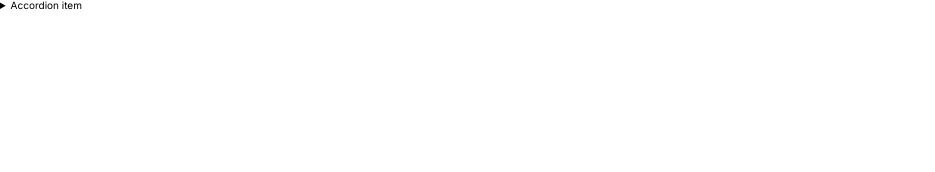
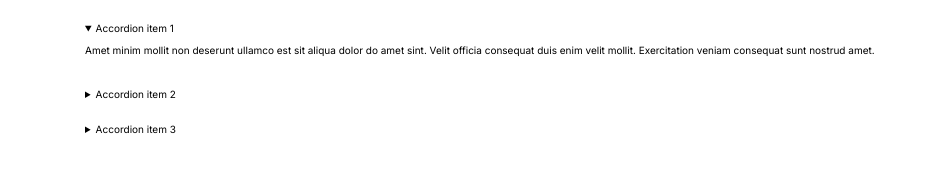
Before and after one commit to js-tasks-ru/htmlcss-20210812_mediaca, a website: page 03-lection1/02-accordion/index.html in a window 1280 px wide. Shown: the whole page, without its empty margins (0-935 px from the left). Drawn offline with Linux system fonts and the light colour scheme.

Commit message:
add: базовая разметка аккордеона

```diff
--- a/03-lection1/02-accordion/index.html
+++ b/03-lection1/02-accordion/index.html
@@ -2,17 +2,44 @@
 <!-- Страница с аккордеоном -->
 <html lang="ru">
 <head>
+    <title>Компонент Accordion</title>
+    <meta charset="utf-8">
     <link rel="stylesheet" href="../../assets/css/main.css">
+    <link rel="stylesheet" href="../../components/wrapper/wrapper.css">
     <link rel="stylesheet" href="./accordion.css">
 </head>
 <body>
-        <details>
-            <summary>
-                Accordion item
+<div class="wrapper">
+    <br><br>
+    <details class="accordion" open>
+        <summary class="accordion__title">
+            Accordion item 1
         </summary>
-            <p>
-                Hidden content
+        <p class="accordion__text">
+            Amet minim mollit non deserunt ullamco est sit aliqua dolor do amet sint. Velit officia consequat duis enim
+            velit mollit. Exercitation veniam consequat sunt nostrud amet.
         </p>
     </details>
+    <br><br>
+    <details class="accordion">
+        <summary class="accordion__title">
+            Accordion item 2
+        </summary>
+        <p class="accordion__text">
+            Amet minim mollit non deserunt ullamco est sit aliqua dolor do amet sint. Velit officia consequat duis enim
+            velit mollit. Exercitation veniam consequat sunt nostrud amet.
+        </p>
+    </details>
+    <br><br>
+    <details class="accordion">
+        <summary class="accordion__title">
+            Accordion item 3
+        </summary>
+        <p class="accordion__text">
+            Amet minim mollit non deserunt ullamco est sit aliqua dolor do amet sint. Velit officia consequat duis enim
+            velit mollit. Exercitation veniam consequat sunt nostrud amet.
+        </p>
+    </details>
+</div>
 </body>
 </html>
```
Lines whose indentation alone changed are shown as unchanged.
